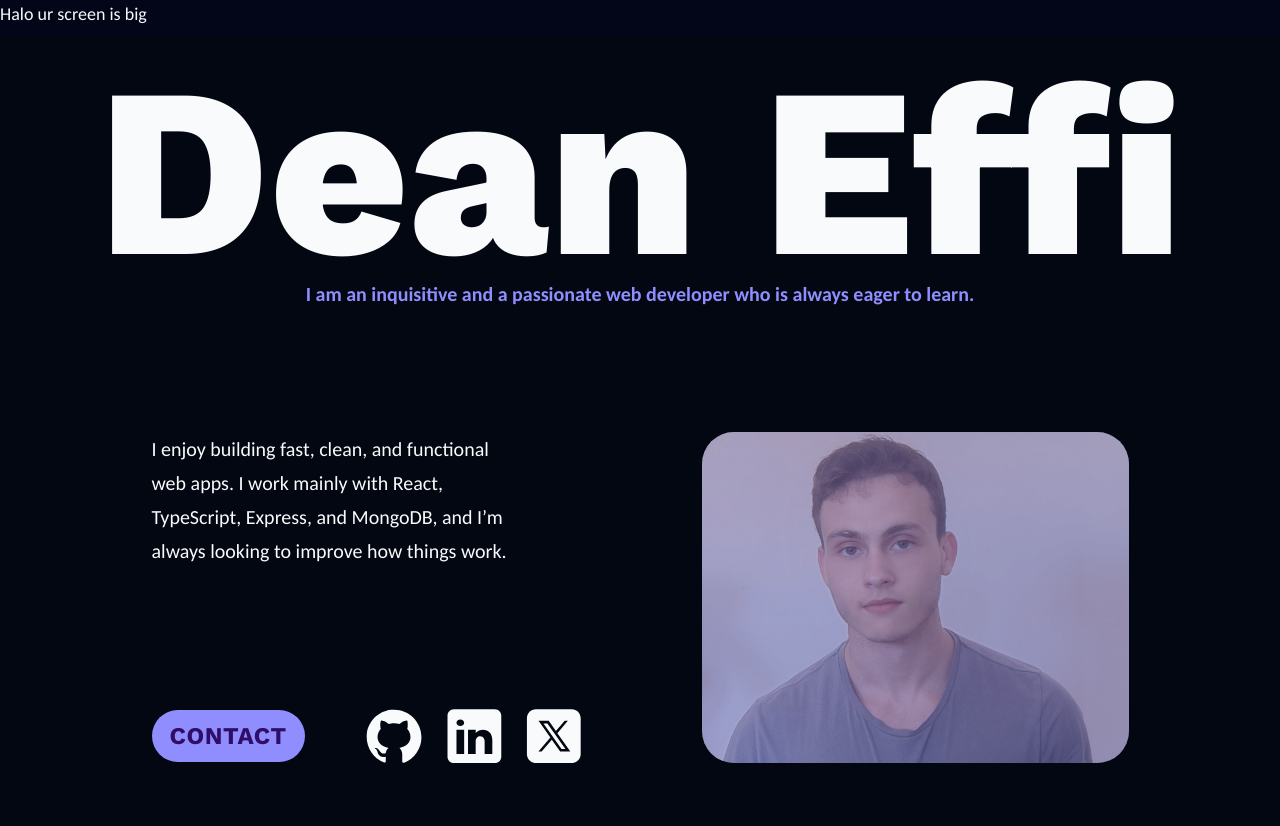
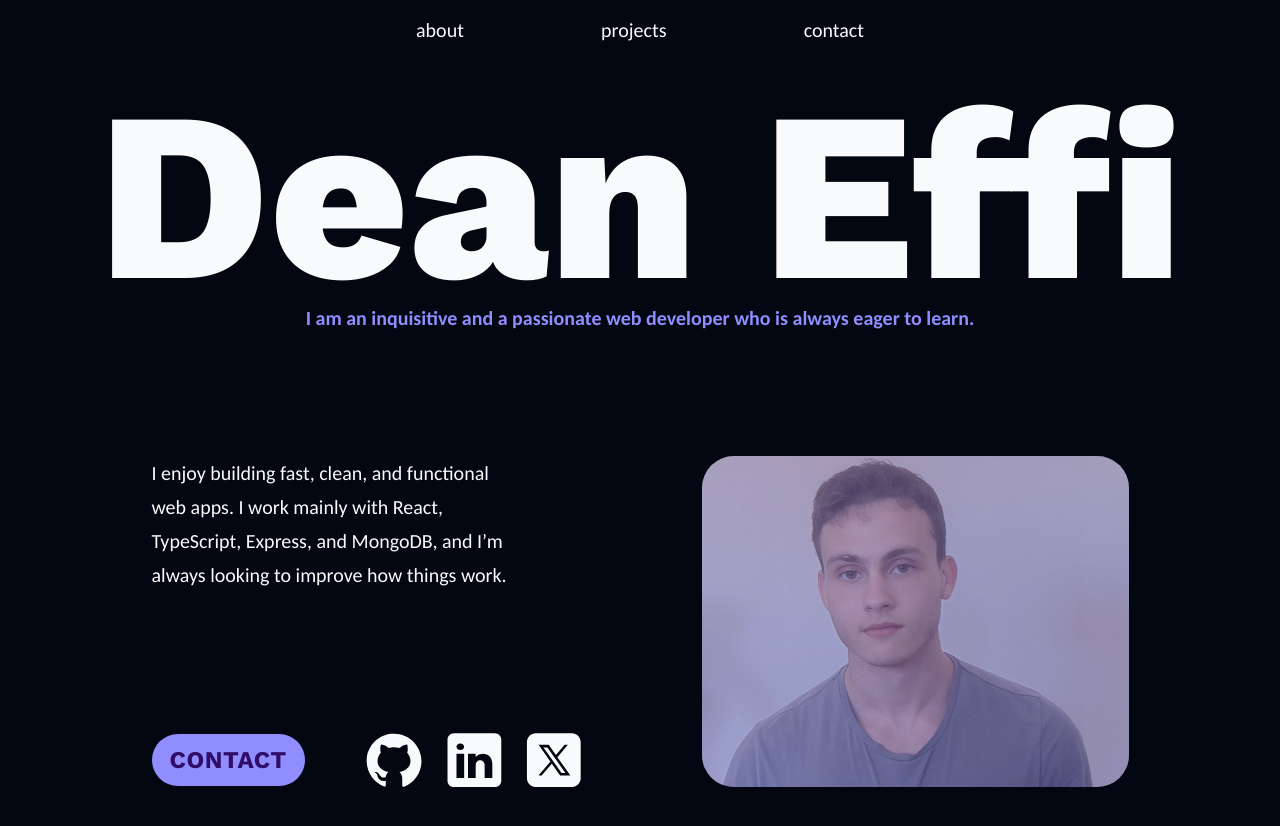
Before and after one commit to dean-effi/portfolio-v2, a React (Vite) app: page / in a window 1280 px wide. Shown: the top 826 px of the page. Built offline with nearby package versions, Linux system fonts and the light colour scheme.

Commit message:
add big nav, animation for btm border on scroll

```diff
--- a/src/Components/Nav.tsx
+++ b/src/Components/Nav.tsx
@@ -18,10 +18,35 @@ export default function Nav() {
     else
       document.querySelector("body")?.classList.remove("grayed-out");
   }, [navOpen]);
+  console.log("rerenderinggg");
+  useEffect(() => {
+    let navActive = false;
+
+    function onScroll() {
+      const scrolled = window.scrollY;
+
+      const nav = document.querySelector(".main-nav");
+      if (!nav) return;
+
+      if (scrolled === 0 && navActive) {
+        nav.classList.remove("active-nav");
+        navActive = false;
+      } else if (scrolled > 0 && !navActive) {
+        nav.classList.add("active-nav");
+        navActive = true;
+      }
+    }
+
+    window.addEventListener("scroll", onScroll);
+    return () => window.removeEventListener("scroll", onScroll);
+  }, []);
+
   return (
-    <div className="sticky top-0 z-10 border-gray-500 bg-slate-950 pb-2 text-gray-50 shadow-gray-500">
+    <div
+      className={`main-nav sticky top-0 z-7 bg-gray-950 text-gray-50 shadow-gray-500`}
+    >
       {/* for mobile */}
-      <div className="left-0 z-10 pt-4 sm:hidden">
+      <div className="p-4 sm:hidden">
         <button
           onClick={() => {
             if (!everOpened.current) everOpened.current = true;
@@ -46,14 +71,18 @@ export default function Nav() {
           >
             <BurgerIcon />
           </button>
-          <ul>
-            <li className="text-cstm-purple grid gap-10 pt-10 text-2xl font-bold">
+          <ul className="text-cstm-purple grid gap-10 p-4 pt-10 text-2xl font-bold">
+            <li>
               <a onClick={() => setNavOpen(false)} href="#about">
                 about
               </a>
+            </li>
+            <li>
               <a onClick={() => setNavOpen(false)} href="#projects">
                 projects
               </a>
+            </li>
+            <li>
               <a onClick={() => setNavOpen(false)} href="#contact">
                 contact
               </a>
@@ -63,8 +92,18 @@ export default function Nav() {
       </div>
 
       {/* larg menu */}
-      <nav className="hidden sm:flex xl:text-lg 2xl:text-xl">
-        Halo ur screen is big
+      <nav className="hidden sm:flex">
+        <ul className="m-auto flex w-[450px] justify-between p-4 lg:w-[480px]">
+          <li>
+            <a href="#about">about</a>
+          </li>
+          <li>
+            <a href="#projects">projects</a>
+          </li>
+          <li>
+            <a href="#contact">contact</a>
+          </li>
+        </ul>
       </nav>
     </div>
   );
--- a/src/index.css
+++ b/src/index.css
@@ -42,7 +42,7 @@ body {
   0% {
     transform: translate(-100%, 0px);
 
-    background-color: #1e2939;
+    background-color: #050c1e;
   }
 
   100% {
@@ -50,12 +50,29 @@ body {
 }
 @keyframes slideOut {
   0% {
-    background-color: #1e2939;
+    background-color: #050c1e;
   }
 
   100% {
     transform: translate(-100%, 0px);
     display: hidden;
+  }
+}
+.grayed-out::before {
+  content: "";
+  position: absolute;
+  z-index: 6;
+  height: 100%;
+  aspect-ratio: 1;
+  @apply bg-gray-800;
+
+  opacity: 70%;
+}
+
+@media (width > 640px) {
+  /* … */
+  .grayed-out::before {
+    opacity: 0;
   }
 }
 
@@ -68,13 +85,24 @@ body {
   animation: slideOut 0.6s;
   animation-fill-mode: forwards;
 }
-
-.grayed-out::before {
+.main-nav::after {
   content: "";
   position: absolute;
-  z-index: 5;
-  height: 100%;
-  aspect-ratio: 1;
-  @apply bg-gray-800;
-  opacity: 70%;
+  height: 1px;
+  background-color: #ccc;
+  width: 0%;
+  transition: none;
 }
+
+.active-nav::after {
+  animation: fill 1s forwards;
+}
+
+@keyframes fill {
+  0% {
+    width: 0%;
+  }
+  100% {
+    width: 100%;
+  }
+}
```
